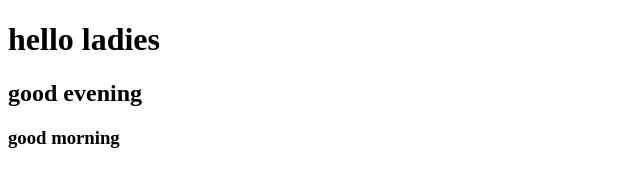
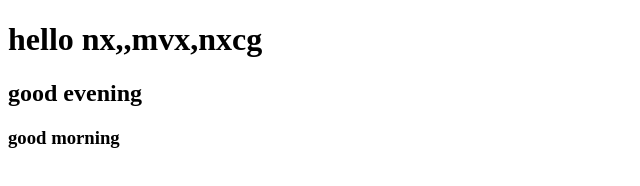
Before and after one commit to ffiplant/pear-of-pears-, a plain HTML site: page index.html in a window 1280 px wide. Shown: the whole page, without its empty margins (0-640 px from the left). Drawn offline with Linux system fonts and the light colour scheme.

Commit message:
Update index.html

```diff
--- a/index.html
+++ b/index.html
@@ -5,7 +5,7 @@
     <title></title>
   </head>
   <body>
-    <h1>hello ladies</h1>
+    <h1>hello nx,,mvx,nxcg</h1>
 <h2>good evening</h2>
 <h3>good morning</h3>
   </body>
```
